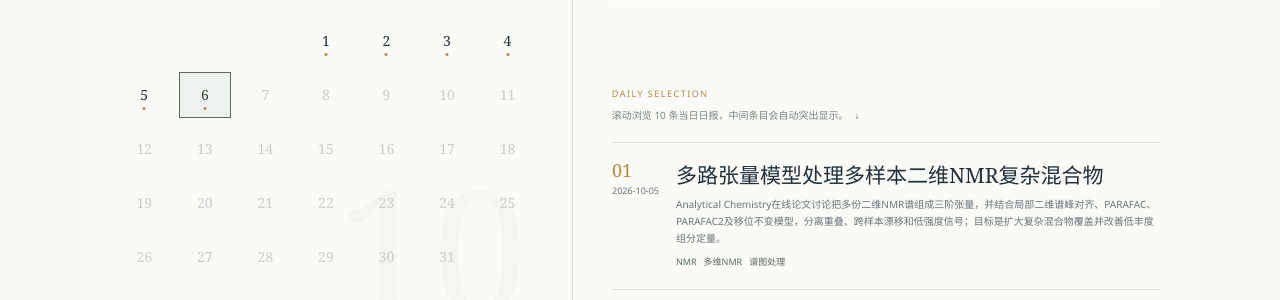
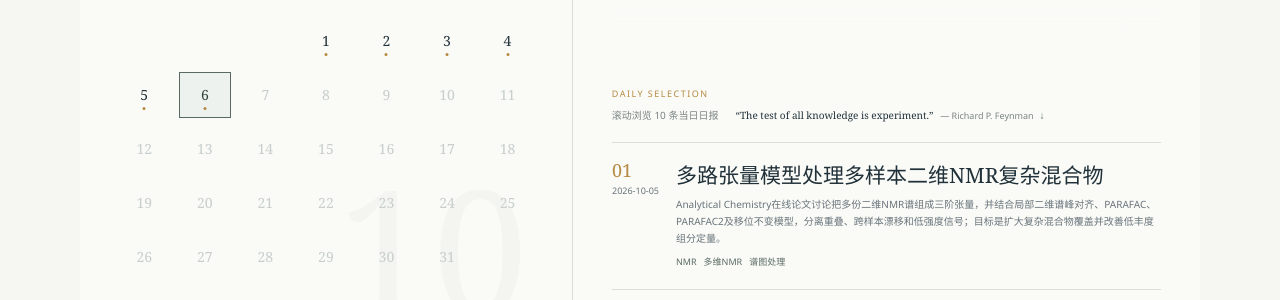
Before and after one commit to imasenHF/imasenhf.github.io, a Jekyll site: the page built from preview/spinfront-calendar-hybrid/index.html, in a window 1280 px wide. Shown: the part 491-791 px from the top of the page. Built offline with Jekyll 4.4.1, drawn with Linux system fonts in a browser that asks for light colours.

Commit message:
Replace SpinFront guide text with Feynman epigraph

```diff
--- a/preview/spinfront-calendar-hybrid/index.html
+++ b/preview/spinfront-calendar-hybrid/index.html
@@ -147,6 +147,17 @@ summary: SpinFront 主站日历组件 Editorial v2 预览。
   font-size:10px;
   line-height:1.7;
 }
+.hy2-guide q{
+  margin-left:7px;
+  color:var(--ink);
+  font-family:Georgia,"Times New Roman",serif;
+}
+.hy2-guide em{
+  margin-left:4px;
+  color:var(--hy-muted);
+  font-size:9px;
+  font-style:normal;
+}
 .hy2-guide i{
   font-style:normal;
   color:var(--hy-accent);
@@ -262,7 +273,7 @@ summary: SpinFront 主站日历组件 Editorial v2 预览。
       return;
     }
     itemsEl.innerHTML=
-      '<div class="hy2-guide"><strong>Daily selection</strong><span>滚动浏览 '+currentList.length+' 条当日日报，中间条目会自动突出显示。<i>↓</i></span></div>'+
+      '<div class="hy2-guide"><strong>Daily selection</strong><span>滚动浏览 '+currentList.length+' 条当日日报　<q>The test of all knowledge is experiment.</q> <em>— Richard P. Feynman</em><i>↓</i></span></div>'+
       currentList.map((x,i)=>itemHtml(x,i)).join('')+
       '<div class="hy2-end">END OF DAILY BRIEF</div>';
     itemsEl.scrollTop=0;
```
